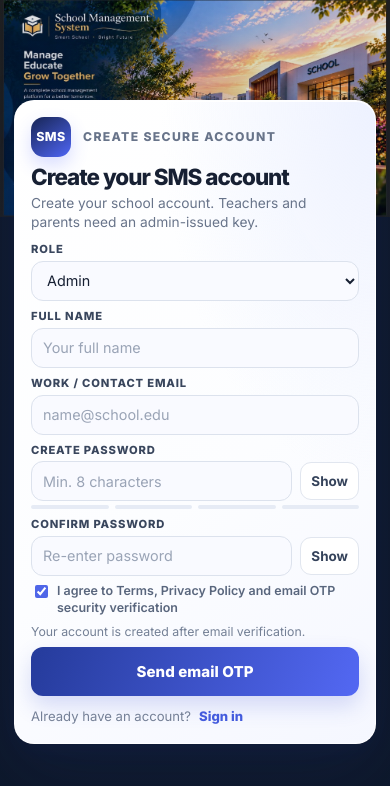
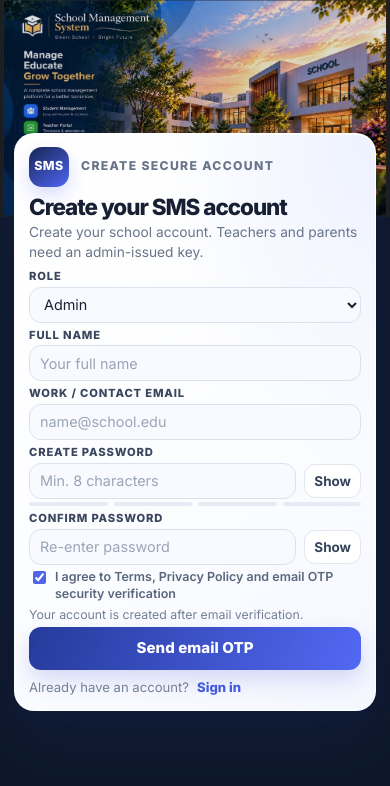
Before and after one commit to lokesh9191334/SCHOOL-MANAGEMENT-SYSTEM, a React (Vite) app: page /auth/register in a window 390 px wide. Shown: the top 786 px of the page. Built offline with nearby package versions, Linux system fonts and the light colour scheme.

Commit message:
Make Create New panel more compact
Co-authored-by: Copilot <223556219+Copilot@users.noreply.github.com>

```diff
--- a/src/styles/auth-premium.css
+++ b/src/styles/auth-premium.css
@@ -702,8 +702,8 @@
 }
 
 .auth-stage--register .auth-form-card {
-  gap: 10px;
-  padding: 18px 24px;
+  gap: 6px;
+  padding: 14px 24px;
   border-color: rgba(255, 255, 255, 0.92);
   background:
     radial-gradient(ellipse at 100% 0%, rgba(220, 229, 255, 0.48), transparent 42%),
@@ -728,11 +728,11 @@
 }
 
 .auth-stage--register .auth-form-stack {
-  gap: 8px;
+  gap: 5px;
 }
 
 .auth-stage--register .auth-field {
-  gap: 3px;
+  gap: 2px;
 }
 
 .auth-stage--register .auth-field > span {
@@ -741,14 +741,14 @@
 
 .auth-stage--register .auth-field input,
 .auth-stage--register .auth-field select {
-  min-height: 40px;
-  padding: 8px 11px;
+  min-height: 36px;
+  padding: 6px 10px;
   font-size: 0.9rem;
 }
 
 .auth-stage--register .auth-ghost-btn {
-  min-height: 38px;
-  padding: 8px 10px;
+  min-height: 34px;
+  padding: 6px 9px;
 }
 
 .auth-stage--register .auth-strength {
@@ -780,18 +780,23 @@
   font-size: 0.82rem;
 }
 
+.auth-stage--register .auth-submit {
+  min-height: 42px;
+  padding: 10px 14px;
+}
+
 @media (max-width: 520px) {
   .auth-stage--register {
     padding: max(14px, env(safe-area-inset-top)) 12px max(14px, env(safe-area-inset-bottom));
   }
 
   .auth-stage--register .auth-form-card {
-    gap: 9px;
-    padding: 16px;
+    gap: 6px;
+    padding: 13px 14px;
   }
 
   .auth-stage--register .auth-form-stack {
-    gap: 7px;
+    gap: 4px;
   }
 }
 
```
